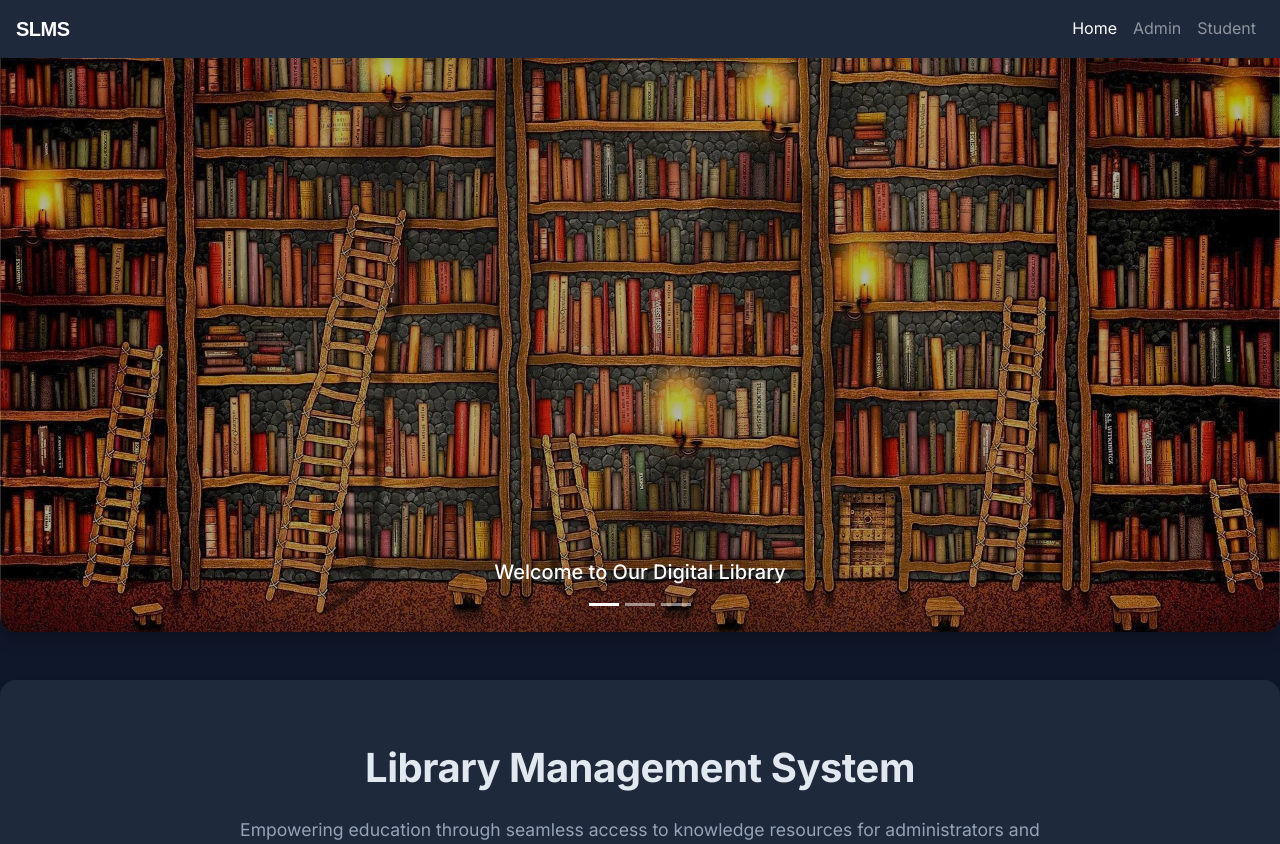
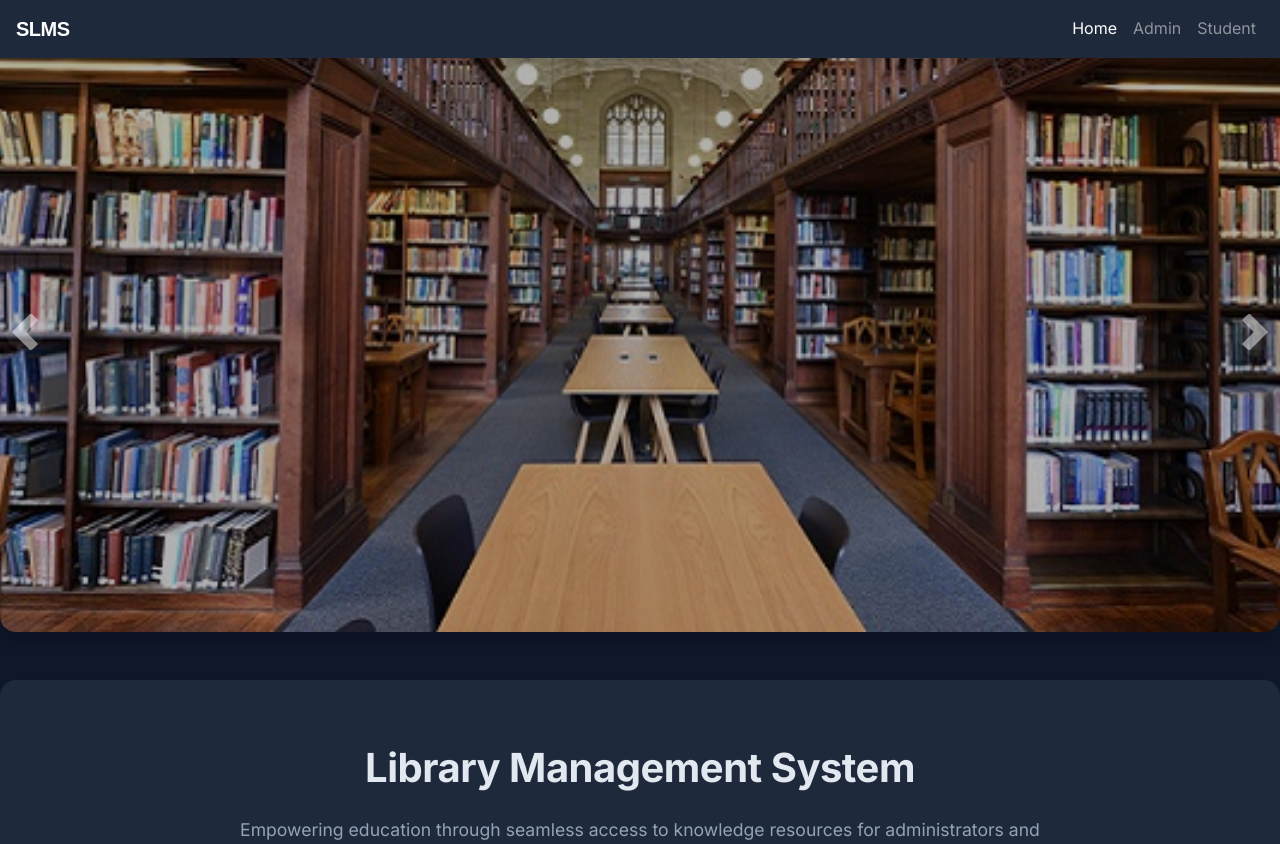
Before and after one commit to Shubhamraut97/sad, a Django app: page / in a window 1280 px wide. Shown: the top 844 px of the page. Run offline with Django 3.2, Linux system fonts and the light colour scheme; some libraries are stand-ins or nearby versions.

Commit message:
Carousel Issue Fix

```diff
--- a/templates/library/index.html
+++ b/templates/library/index.html
@@ -10,8 +10,7 @@
   <link rel="stylesheet" href="https://fonts.googleapis.com/css2?family=Inter:wght@400;500;700&display=swap">
   <link rel="stylesheet" href="https://cdnjs.cloudflare.com/ajax/libs/font-awesome/6.4.0/css/all.min.css">
 
-  <!-- Bootstrap -->
-  <link rel="stylesheet" href="https://stackpath.bootstrapcdn.com/bootstrap/4.3.1/css/bootstrap.min.css">
+  <link rel="stylesheet" href="https://cdn.jsdelivr.net/npm/bootstrap@4.6.2/dist/css/bootstrap.min.css" integrity="sha384-xOolHFLEh07PJGoPkLv1IbcEPTNtaed2xpHsD9ESMhqIYd0nLMwNLD69Npy4HI+N" crossorigin="anonymous">
 
   <style>
     :root {
@@ -162,27 +161,27 @@
 <body>
 
   {% include "library/navbar.html" %}
-
-  <div id="carouselExampleIndicators" class="carousel slide" data-ride="carousel">
-    <ol class="carousel-indicators">
-      <li data-target="#carouselExampleIndicators" data-slide-to="0" class="active"></li>
-      <li data-target="#carouselExampleIndicators" data-slide-to="1"></li>
-      <li data-target="#carouselExampleIndicators" data-slide-to="2"></li>
-    </ol>
+  <div id="carouselExampleControls" class="carousel slide" data-ride="carousel">
     <div class="carousel-inner">
       <div class="carousel-item active">
-        <img class="d-block w-100" src="{% static 'images/librarybg.jpg' %}" alt="Library interior">
-        <div class="carousel-caption d-none d-md-block">
-          <h5>Welcome to Our Digital Library</h5>
-        </div>
+        <img src="{% static 'images/library1.jpg' %}" class="d-block w-100" alt="...">
       </div>
       <div class="carousel-item">
-        <img class="d-block w-100" src="{% static 'images/librarybg.jpg' %}" alt="Book collection">
+        <img src="{% static 'images/library2.jpg' %}" class="d-block w-100" alt="...">
       </div>
       <div class="carousel-item">
-        <img class="d-block w-100" src="{% static 'images/librarybg.jpg' %}" alt="Study space">
+        <img src="{% static 'images/library3.jpg' %}" class="d-block w-100" alt="...">
       </div>
     </div>
+
+   <button class="carousel-control-prev" type="button" data-target="#carouselExampleControls" data-slide="prev">
+      <span class="carousel-control-prev-icon" aria-hidden="true"></span>
+      <span class="sr-only">Previous</span>
+    </button>
+    <button class="carousel-control-next" type="button" data-target="#carouselExampleControls" data-slide="next">
+      <span class="carousel-control-next-icon" aria-hidden="true"></span>
+      <span class="sr-only">Next</span>
+    </button>
   </div>
 
   <div class="jumbotron">
@@ -216,6 +215,8 @@
   </div>
 
   {% include "library/footer.html" %}
+  <script src="https://cdn.jsdelivr.net/npm/jquery@3.5.1/dist/jquery.slim.min.js" integrity="sha384-DfXdz2htPH0lsSSs5nCTpuj/zy4C+OGpamoFVy38MVBnE+IbbVYUew+OrCXaRkfj" crossorigin="anonymous"></script>
+<script src="https://cdn.jsdelivr.net/npm/bootstrap@4.6.2/dist/js/bootstrap.bundle.min.js" integrity="sha384-Fy6S3B9q64WdZWQUiU+q4/2Lc9npb8tCaSX9FK7E8HnRr0Jz8D6OP9dO5Vg3Q9ct" crossorigin="anonymous"></script>
 
 </body>
 </html>
```
Also changed, not shown: db.sqlite3, static/images/library1.jpg (added), static/images/library2.jpg (added), static/images/library3.jpg (renamed from static/images/librarybg.jpg).
